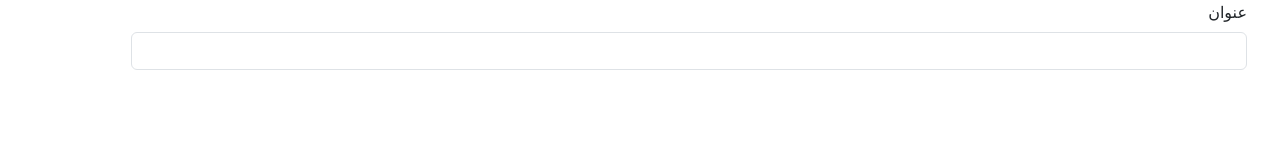
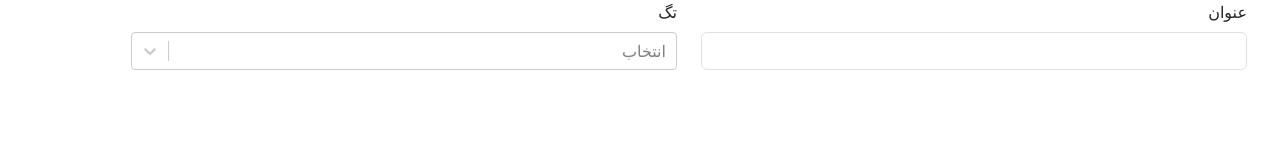
Before and after one commit to mahdirez/blog-app, a React (Vite) app: page /postform in a window 1280 px wide. Shown: the top 160 px of the page. Built offline with nearby package versions, Linux system fonts and the light colour scheme.

Commit message:
add react-select for dropdowns

```diff
--- a/package.json
+++ b/package.json
@@ -14,7 +14,8 @@
     "react": "^18.3.1",
     "react-bootstrap": "^2.10.5",
     "react-dom": "^18.3.1",
-    "react-router-dom": "^6.28.0"
+    "react-router-dom": "^6.28.0",
+    "react-select": "^5.8.3"
   },
   "devDependencies": {
     "@eslint/js": "^9.13.0",
--- a/src/components/PostForm.tsx
+++ b/src/components/PostForm.tsx
@@ -1,4 +1,5 @@
 import { Col, Form, Row, Stack } from "react-bootstrap";
+import CreatableSelect from "react-select/creatable";
 
 function PostForm() {
   return (
@@ -11,6 +12,12 @@ function PostForm() {
               <Form.Control required />
             </Form.Group>
           </Col>
+          <Col>
+            <Form.Group controlId="tag">
+              <Form.Label>تگ</Form.Label>
+              <CreatableSelect placeholder="انتخاب" isMulti />
+            </Form.Group>
+          </Col>
         </Row>
       </Stack>
     </Form>
```
Also changed, not shown: 1 other file (tests, documents, lock files or other folders).
